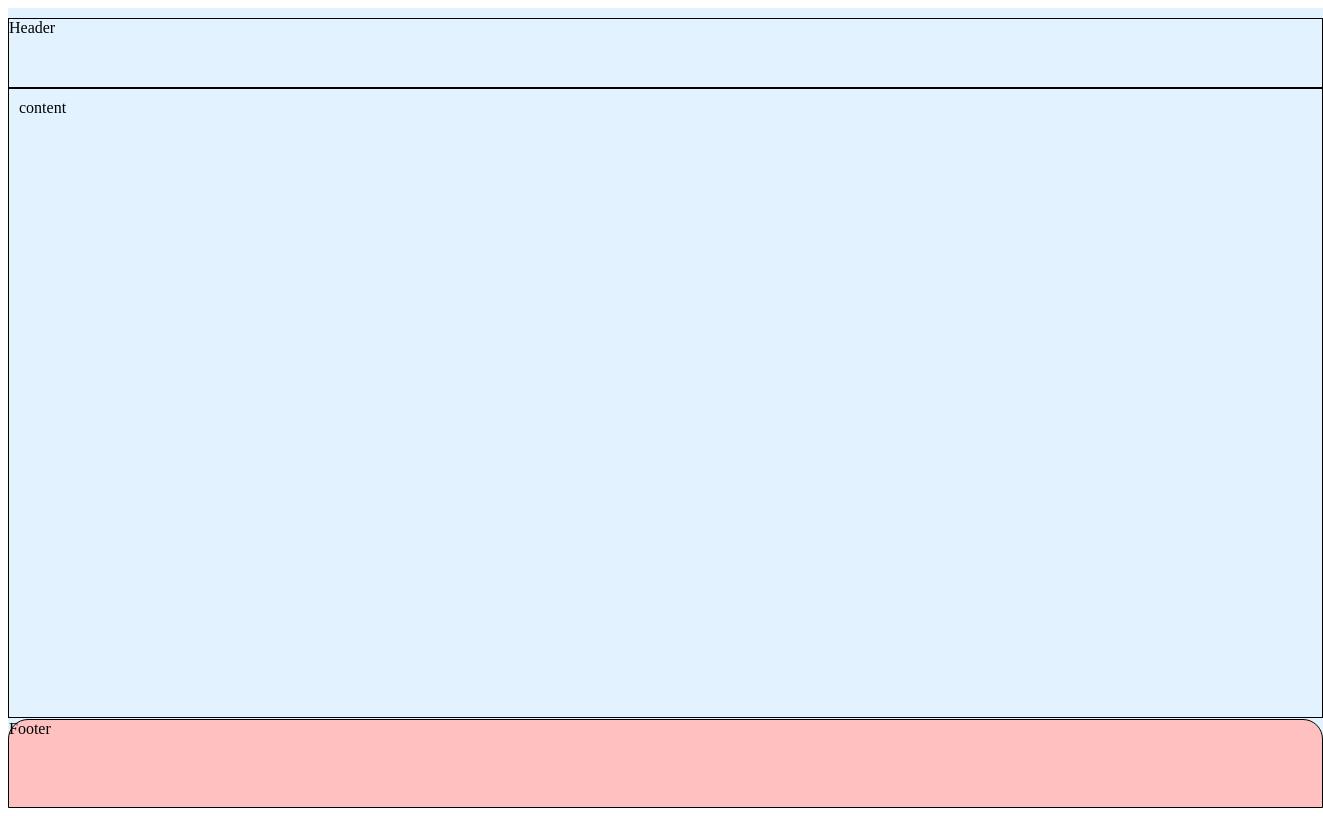
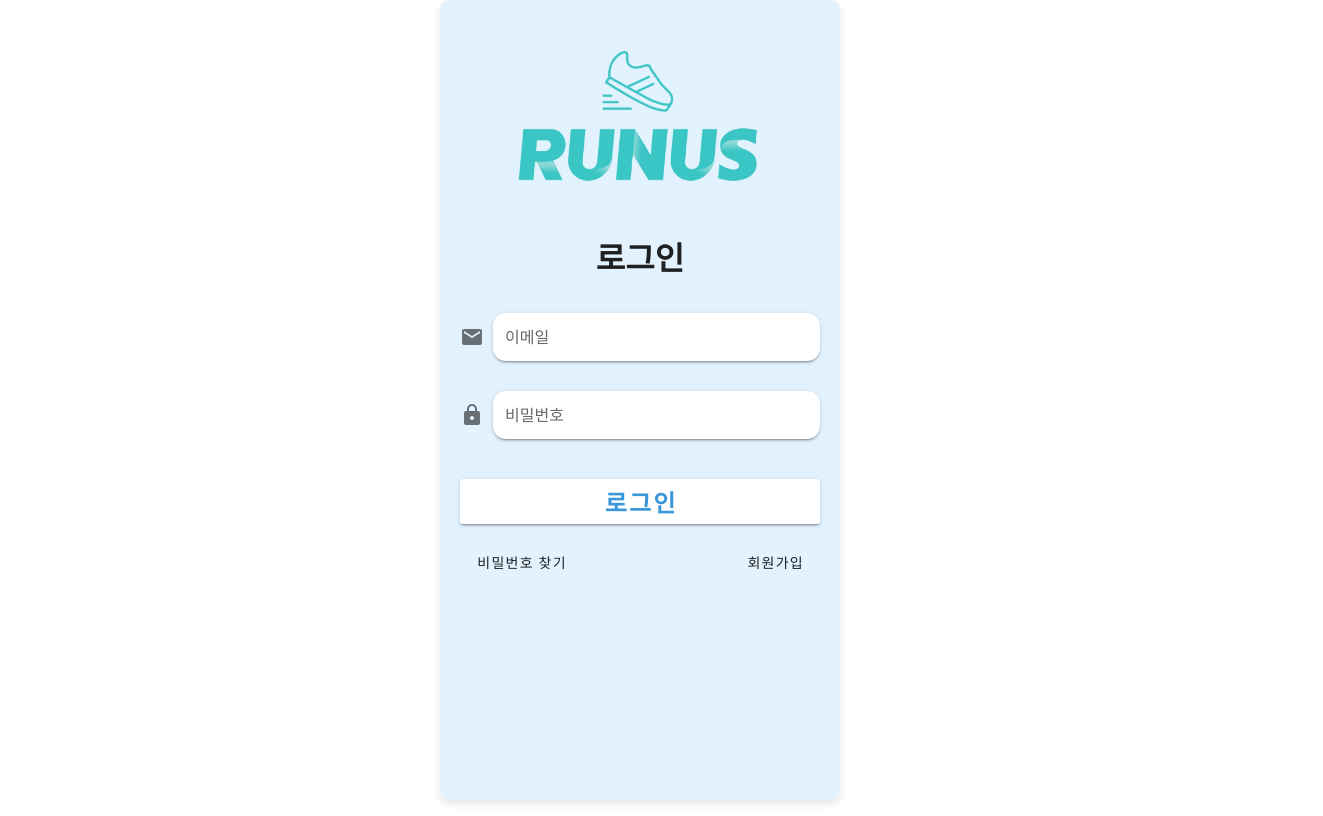
Before and after one commit to KOSA-4Back/RunUs_FE, a Vue app: page / in a window 1280 px wide. Shown: the whole page, 1323 px wide, since content can reach past the window. Built offline with nearby package versions, Linux system fonts and the light colour scheme.

Commit message:
Modify: UI 라이브러리 추가
- vuetify 설정함

```diff
--- a/public/index.html
+++ b/public/index.html
@@ -1,11 +1,13 @@
 <!DOCTYPE html>
-<html lang="">
+<html lang="en">
     <head>
         <meta charset="utf-8" />
         <meta http-equiv="X-UA-Compatible" content="IE=edge" />
         <meta name="viewport" content="width=device-width,initial-scale=1.0" />
         <link rel="icon" href="<%= BASE_URL %>favicon.ico" />
         <title><%= htmlWebpackPlugin.options.title %></title>
+    <link rel="stylesheet" href="https://fonts.googleapis.com/css?family=Roboto:100,300,400,500,700,900">
+    <link rel="stylesheet" href="https://cdn.jsdelivr.net/npm/@mdi/font@latest/css/materialdesignicons.min.css">
     </head>
     <body>
         <noscript>
--- a/src/App.vue
+++ b/src/App.vue
@@ -1,29 +1,27 @@
 <template>
-    <div id="app">
-        <body-compo></body-compo>
-        <footer-compo></footer-compo>
-    </div>
+    <v-app>
+        <v-main>
+            <router-view />
+            <!-- <body-compo></body-compo>
+        <footer-compo></footer-compo> -->
+        </v-main>
+    </v-app>
 </template>
 
 <script>
-import BodyCompo from '@/components/combine/BodyCompo.vue';
-import FooterCompo from '@/components/layout/atoms/FooterCompo.vue';
+// import BodyCompo from '@/components/combine/BodyCompo.vue';
+// import FooterCompo from '@/components/layout/atoms/FooterCompo.vue';
 
 export default {
     name: 'App',
-    components: {
-        BodyCompo,
-        FooterCompo,
-    },
+
+    data: () => ({
+        //
+    }),
+
+    // components: {
+    //     BodyCompo,
+    //     FooterCompo,
+    // },
 };
 </script>
-
-<style scoped>
-#app {
-    display: flex;
-    flex-direction: column;
-    height: 800px;
-    width: 104%;
-    background-color: #e2f3ff;
-}
-</style>
--- a/src/components/layout/draw-by-kmj/LoginCompo.vue
+++ b/src/components/layout/draw-by-kmj/LoginCompo.vue
@@ -3,20 +3,14 @@
         <div class="login-box">
             <img :src="require('@/assets/runus_logo_skyblue.jpg')" alt="Runus Logo" class="logo" />
             <h1>로그인</h1>
-            <form>
-                <div class="input-box">
-                    <label for="email">이메일</label>
-                    <input type="email" id="email" v-model="email" />
-                </div>
-                <div class="input-box">
-                    <label for="password">비밀번호</label>
-                    <input type="password" id="password" v-model="password" />
-                </div>
-                <button type="submit" class="login-button">로그인</button>
-            </form>
+            <v-form>
+                <v-text-field class="custom-input" v-model="email" label="이메일" solo rounded-xl prepend-icon="mdi-email"></v-text-field>
+                <v-text-field class="custom-input" v-model="password" label="비밀번호" solo prepend-icon="mdi-lock"></v-text-field>
+                <v-btn class="login-button" block @click.prevent="login">로그인</v-btn>
+            </v-form>
             <div class="links">
-                <a href="#" @click.prevent="goToFindPassword">비밀번호 찾기</a>
-                <a href="#" @click.prevent="goToRegister">회원가입</a>
+                <v-btn text @click.prevent="goToFindPassword">비밀번호 찾기</v-btn>
+                <v-btn text @click.prevent="goToRegister">회원가입</v-btn>
             </div>
         </div>
     </div>
@@ -50,8 +44,8 @@ export default {
     background-color: #fff;
 }
 .login-box {
-    width: 412px; /* Galaxy S20 Ultra 비율에 맞춘 너비 */
-    height: 915px; /* Galaxy S20 Ultra 비율에 맞춘 높이 */
+    width: 400px; /* Galaxy S20 Ultra 비율에 맞춘 너비 */
+    height: 800px; /* Galaxy S20 Ultra 비율에 맞춘 높이 */
     padding: 20px;
     background-color: #e2f3ff;
     box-shadow: 0 4px 8px rgba(0, 0, 0, 0.1);
@@ -66,34 +60,31 @@ h1 {
     margin-bottom: 30px;
     font-size: 32px;
 }
-.input-box {
-    margin-bottom: 20px;
+
+::v-deep .custom-input .v-input__control {
+    border-radius: 13px;
 }
+
 label {
     display: block;
     text-align: left;
     margin-bottom: 5px;
     font-size: 16px;
 }
-input {
-    width: 95%;
-    padding: 10px;
-    font-size: 14px;
-    border: none;
-    border-radius: 10px;
+
+::v-deep .login-button {
+    height: 45px !important;
+    padding: 10px !important;
+    background-color: #fff !important;
+    color: #3897db !important;
+    border: none !important;
+    border-radius: 3px !important;
+    cursor: pointer !important;
+    font-size: 24px !important;
+    font-weight: bold !important;
+    margin-top: 10px !important;
 }
-.login-button {
-    width: 100%;
-    padding: 10px;
-    background-color: #fff;
-    color: #3897db;
-    border: none;
-    border-radius: 10px;
-    cursor: pointer;
-    font-size: 24px;
-    font-weight: bold;
-    margin-top: 30px;
-}
+
 .links {
     display: flex;
     justify-content: space-between;
--- a/src/main.js
+++ b/src/main.js
@@ -2,13 +2,19 @@ import Vue from 'vue';
 import App from './App.vue';
 
 // 파일명까지 작성하는게 좋음
-import router from './router/index';
-import store from './store/index';
+// import router from './router/index';
+// import store from './store/index';
+import router from './router/router.js';
+
+import vuetify from './plugins/vuetify';
 
 Vue.config.productionTip = false;
 
 new Vue({
-    router, // router를 Vue 인스턴스에 등록
-    store, // store를 Vue 인스턴스에 등록
+    router,
+    vuetify,
+
+    // router, // router를 Vue 인스턴스에 등록
+    // store, // store를 Vue 인스턴스에 등록
     render: (h) => h(App),
 }).$mount('#app');
--- /dev/null
+++ b/src/plugins/vuetify.js
@@ -0,0 +1,7 @@
+import Vue from 'vue';
+import Vuetify from 'vuetify/lib/framework';
+
+Vue.use(Vuetify);
+
+export default new Vuetify({
+});
--- a/src/router/route.js
+++ b/src/router/route.js
@@ -3,7 +3,7 @@ import PageHomeCompo from '../components/page/PageHomeCompo.vue';
 export default [
     {
         path: '/',
-        name: 'home',
+        name: 'main',
         component: PageHomeCompo,
     },
 ];
--- /dev/null
+++ b/src/router/router.js
@@ -0,0 +1,40 @@
+import Vue from 'vue';
+import Router from 'vue-router';
+import LoginCompo from '@/components/layout/draw-by-kmj/LoginCompo.vue';
+import RegisterCompo from '@/components/layout/draw-by-kmj/RegisterCompo.vue';
+import ProfileDetailsCompo from '@/components/layout/draw-by-kmj/ProfileDetailsCompo.vue';
+import FindPasswordCompo from '@/components/layout/draw-by-kmj/FindPasswordCompo.vue';
+import PasswordResetCompo from '@/components/layout/draw-by-kmj/PasswordResetCompo.vue';
+
+Vue.use(Router);
+
+export default new Router({
+    mode: 'history',
+    routes: [
+        {
+            path: '/',
+            name: 'login',
+            component: LoginCompo,
+        },
+        {
+            path: '/register',
+            name: 'register',
+            component: RegisterCompo,
+        },
+        {
+            path: '/profile-details',
+            name: 'profile-details',
+            component: ProfileDetailsCompo,
+        },
+        {
+            path: '/find-password',
+            name: 'find-password',
+            component: FindPasswordCompo,
+        },
+        {
+            path: '/password-reset',
+            name: 'password-reset',
+            component: PasswordResetCompo,
+        },
+    ],
+});
--- a/vue.config.js
+++ b/vue.config.js
@@ -1,4 +1,6 @@
 const { defineConfig } = require('@vue/cli-service')
 module.exports = defineConfig({
-  transpileDependencies: true
+  transpileDependencies: [
+    'vuetify'
+  ]
 })
```
Also changed, not shown: package.json (+7 -1 lines), src/views/HomeView.vue (added, +15 -0 lines), src/assets/logo.svg (added), 1 other file (tests, documents, lock files or other folders).
